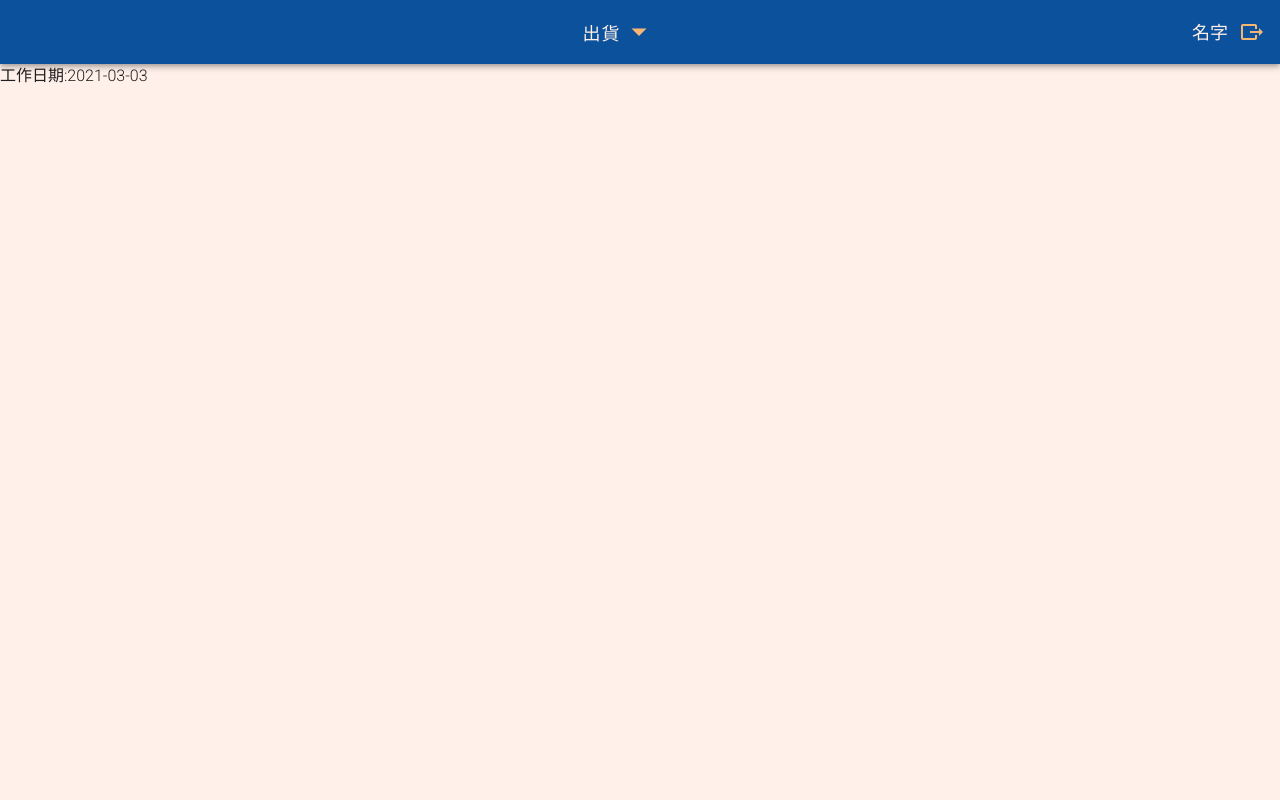
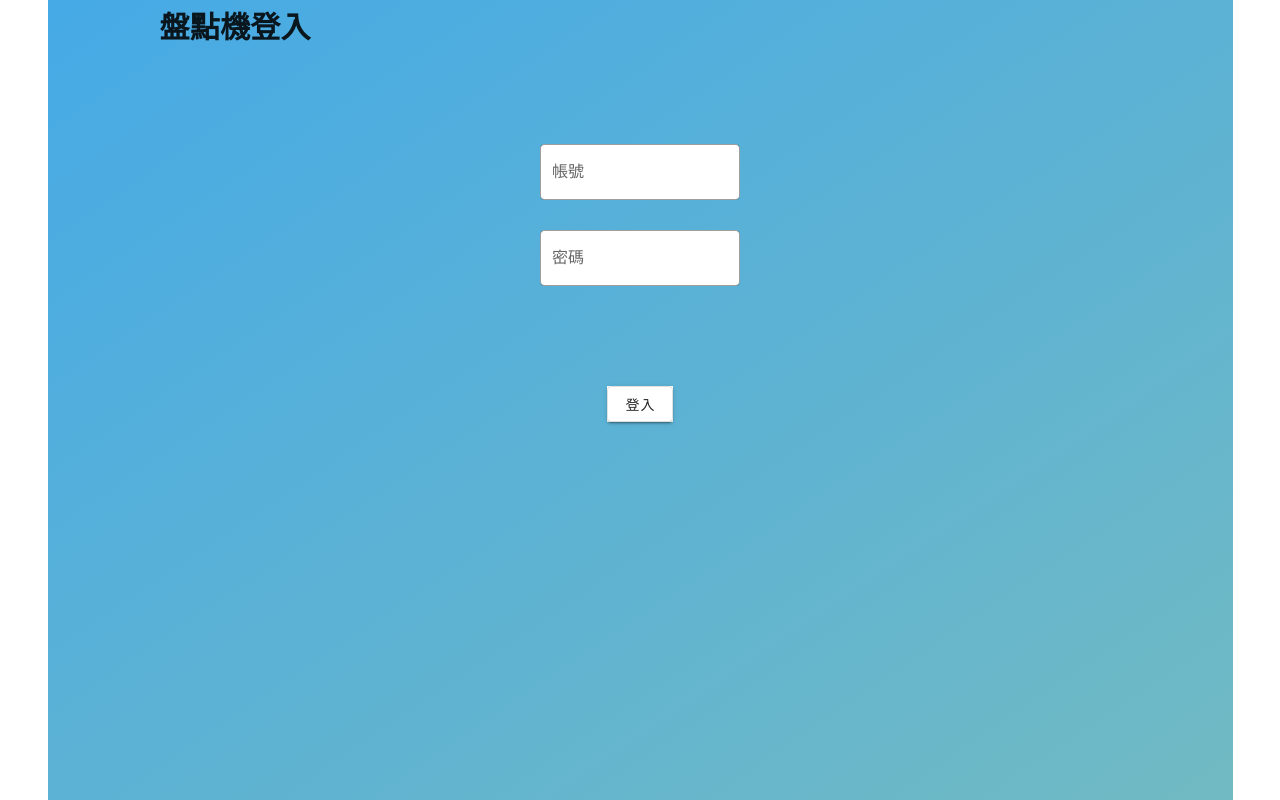
Before and after one commit to timthebouncer/ERP-System-Front, a Vue app: page / in a window 1280 px wide. Before the commit this address led to /clogin. Built offline with nearby package versions, Linux system fonts and the light colour scheme.

Commit message:
feat:
登入登出(切版/功能)完成

```diff
--- a/src/apis/check.js
+++ b/src/apis/check.js
@@ -1,6 +1,17 @@
 import request from "./https";
 
 const api= {
+  Login:{
+    userLogin(formData) {
+      return request.post("/api/login", formData)
+    },
+    loginIdentify(){
+      return request.get('session/isAuthenticated')
+    },
+    logOut(){
+      return request.post('/api/logout')
+    }
+    },
   Commodity:{
     getSalesProduct(params){
       return request.get('/product/getSalesProduct/',{params})
--- a/src/router/index.js
+++ b/src/router/index.js
@@ -7,14 +7,13 @@ const routes = [
   {
     path: '/',
     name: 'check',
+    component: () => import('../views/check/Login/Login'),
+  },
+  {
+    path: '/',
+    name: 'check',
     component: () => import('../views/check/Layout.vue'),
-    redirect:'/clogin',
     children: [
-      {
-        path: '/clogin',
-        name: 'checkLogin',
-        component: () => import('../views/check/Login.vue'),
-      },
       {
         path: '/sales',
         name: 'sales',
@@ -72,4 +71,53 @@ const router = new VueRouter({
   routes,
 })
 
+router.beforeEach((to, from, next) => {
+  let verify = false;
+  const token = sessionStorage.getItem('token')
+  if(token === '200'){
+    verify = true
+  }
+  //第一步:用Token判斷
+  if (verify) {
+    console.log(1)
+    next()
+  } else  {
+    //第二步:判斷要去的頁面是不是check
+    //不是check
+    if (to.name !== 'check') {
+      console.log(2)
+      next('/')
+      //是check
+    } else {
+      console.log(3)
+      next()
+    }
+  }
+  // const user = sessionStorage.getItem('username')
+  // const token = sessionStorage.getItem('token')
+  // console.log(user)
+  // console.log(token)
+  // if (to.path !== '/') {
+  //   // router會跑兩次，第一次是因為從網址進來會跑一次，第二次到forgetPwd頁面時還會再跑一次
+  //   // 第一次網址進來的時候如果有query.token先存進sessionStorage
+  //   if (to.query.token) { //第二次進來就不會有to.query.token
+  //     sessionStorage.setItem('queryToken', to.query.token)
+  //     sessionStorage.setItem('resetPwdToken', to.query.token)
+  //   } else {
+  //     if (user !== null && token !== null) { //如果有登入後就不能再去/forgetPwd，網址有帶token還是可以進
+  //       next()
+  //     } else if (sessionStorage.getItem('queryToken')) { //判斷如果有queryToken就去/forgetPwd
+  //       sessionStorage.removeItem('queryToken') //清除sessionStorage，防止去其他頁面時再跑到這裡
+  //       next()
+  //     } else {
+  //       next({name: '/'})
+  //     }
+  //   }
+  // } else if (to.path === '/' && token !== null) {
+  //   next({ name: '/' })
+  // } else {
+  //   next()
+  // }
+})
+
 export default router
--- a/src/views/check/Layout.vue
+++ b/src/views/check/Layout.vue
@@ -3,6 +3,7 @@
     <HeaderOption />
     <v-main>
       <span class="font-weight-light">工作日期:{{ today }}</span>
+      <router-link to="/"></router-link>
       <router-link to="/Sales"></router-link>
       <router-link to="/Restore"></router-link>
       <router-view />
@@ -15,7 +16,7 @@
 import HeaderOption from './components/Header/index'
 import moment from "moment";
 export default {
-  components:{ HeaderOption},
+  components:{HeaderOption},
   data(){
     return{
       today: "",
--- /dev/null
+++ b/src/views/check/Login/Login.vue
@@ -0,0 +1,94 @@
+<template>
+  <div class="container">
+     <div class="title"><h2>盤點機登入</h2></div>
+    <div class="login-panel">
+      <div class="account">
+        <v-text-field
+          v-model="userAccount"
+          label="帳號"
+          placeholder="請輸入帳號"
+          outlined
+          hide-details
+        ></v-text-field>
+      </div>
+      <div class="password">
+        <v-text-field
+          label="密碼"
+          placeholder="請輸入密碼"
+          outlined
+          v-model="userPassword"
+          :type="'password'"
+          hide-details
+        ></v-text-field>
+      </div>
+      <div class="login-btn">
+        <v-btn elevation="2" outlined text @click="loginHandler">登入</v-btn>
+      </div>
+    </div>
+  </div>
+</template>
+<script>
+export default {
+  name: "LoginPage",
+  data() {
+    return {
+      userAccount: "",
+      userPassword: ""
+    };
+  },
+  created () {
+    if (sessionStorage.getItem('username')){
+      this.userAccount = sessionStorage.getItem('username')
+    }
+  },
+  methods: {
+    loginHandler() {
+      const formData = new FormData();
+      formData.append("username", this.userAccount);
+      formData.append("password", this.userPassword);
+      this.$api.Login.userLogin(formData)
+        .then((res) => {
+          sessionStorage.setItem('token', res.data.code);
+          this.$router.push("/sales");
+        })
+        .catch(() => {
+          console.log("fail");
+        });
+    }
+  }
+};
+</script>
+<style scoped>
+.container {
+  background: linear-gradient(to bottom right, #46aae6, #71bac3);
+  /*background: linear-gradient(to bottom right, #c2c2c2 , #ea8888);*/
+  height: 100%;
+}
+.title{
+    margin-left: 100px;
+}
+.login-panel {
+  margin-top: 100px;
+  display: flex;
+  flex-direction: column;
+  justify-content: center;
+  align-items: center;
+}
+.account {
+  width: 200px;
+  background-color: #fff;
+  margin-bottom: 30px;
+  border-radius: 5px;
+  border: unset;
+}
+.password {
+  background-color: #fff;
+  width: 200px;
+  margin-bottom: 100px;
+  border-radius: 5px;
+  border: unset;
+}
+.login-btn {
+  background-color: #fff;
+}
+</style>
--- a/src/views/check/Restore/cancelRestore.vue
+++ b/src/views/check/Restore/cancelRestore.vue
@@ -85,6 +85,13 @@ export default {
       totalAmount:0,
       status: false
     };
+  },
+  async created() {
+    const res = await this.$api.Login.loginIdentify()
+    console.log(res)
+    if(res.data === false){
+      this.$router.push('/')
+    }
   },
   beforeUpdate: function () {
     if(this.status){
--- a/src/views/check/Restore/cancelRestoreLog.vue
+++ b/src/views/check/Restore/cancelRestoreLog.vue
@@ -64,6 +64,13 @@ export default {
       mark:'-',
       contentStatus:''
     };
+  },
+  async created() {
+    const res = await this.$api.Login.loginIdentify()
+    console.log(res)
+    if(res.data === false){
+      this.$router.push('/')
+    }
   },
   mounted() {
     window.addEventListener('scroll', () => {
--- a/src/views/check/Restore/restoreLog.vue
+++ b/src/views/check/Restore/restoreLog.vue
@@ -65,6 +65,13 @@ export default {
       mark: "+",
       contentStatus:''
     };
+  },
+  async created() {
+    const res = await this.$api.Login.loginIdentify()
+    console.log(res)
+    if(res.data === false){
+      this.$router.push('/')
+    }
   },
   mounted() {
     window.addEventListener('scroll', () => {
--- a/src/views/check/Sales/index.vue
+++ b/src/views/check/Sales/index.vue
@@ -553,6 +553,13 @@ export default {
       total: 0
     };
   },
+  async created() {
+    const res = await this.$api.Login.loginIdentify()
+    console.log(res)
+    if(res.data === false){
+      this.$router.push('/')
+    }
+  },
   methods: {
     classRadioChange(value) {
       this.className = this.items[0].items.find(x => x.id == value).className;
--- a/src/views/check/components/Header/index.vue
+++ b/src/views/check/components/Header/index.vue
@@ -63,7 +63,7 @@
       </v-menu>
       <v-spacer></v-spacer>
       <span style="font-size: large; color: #fff0e9;">名字</span>
-      <v-btn icon>
+      <v-btn icon @click="userLogout">
         <v-icon color="#f7b573">mdi-export</v-icon>
       </v-btn>
     </v-toolbar>
@@ -113,6 +113,14 @@ export default {
 
 
     },
+    userLogout(){
+      this.$api.Login.logOut()
+      .then(()=>{
+        sessionStorage.removeItem('token')
+        this.$router.push('/')
+        this.menuName = ''
+      })
+    },
     openMenu(attrs){
       console.log(attrs);
       this.showMenu = !this.showMenu
```
Also changed, not shown: src/views/check/Restore/index.vue (+7 -0 lines).
